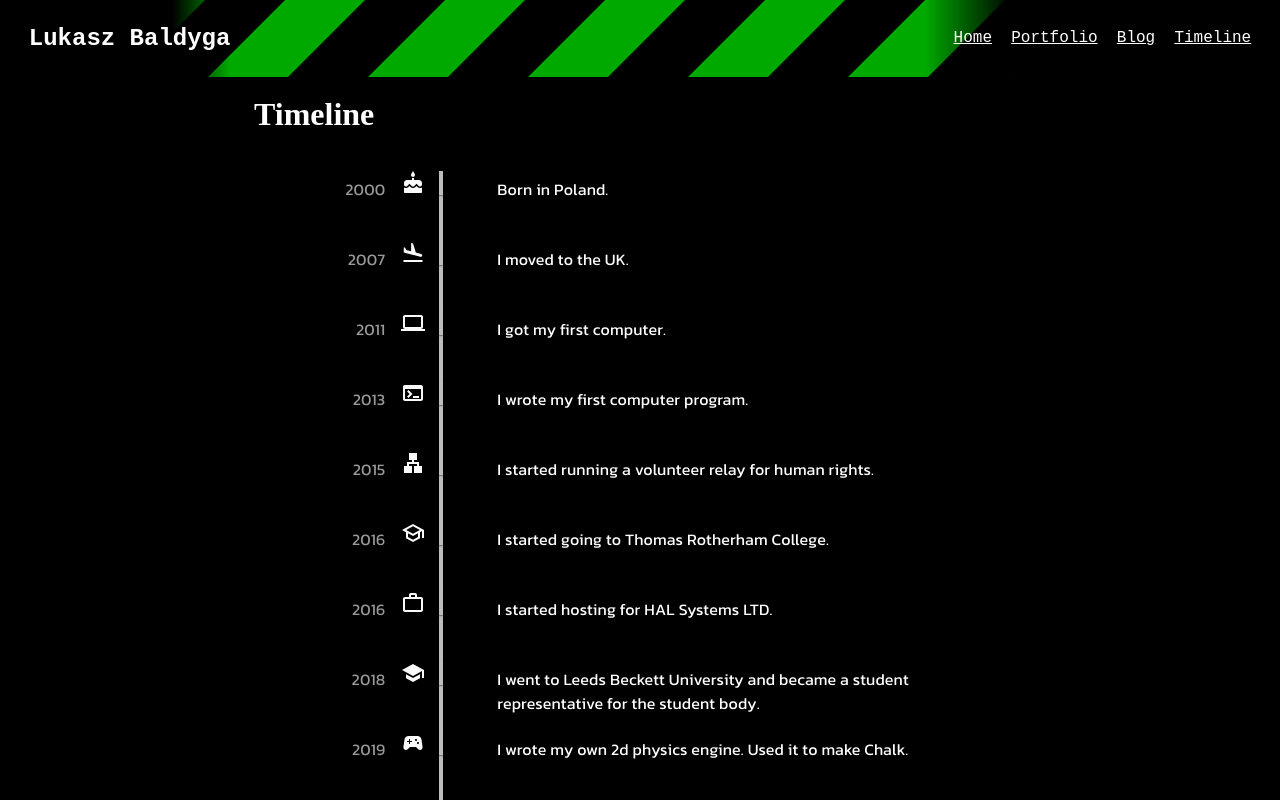
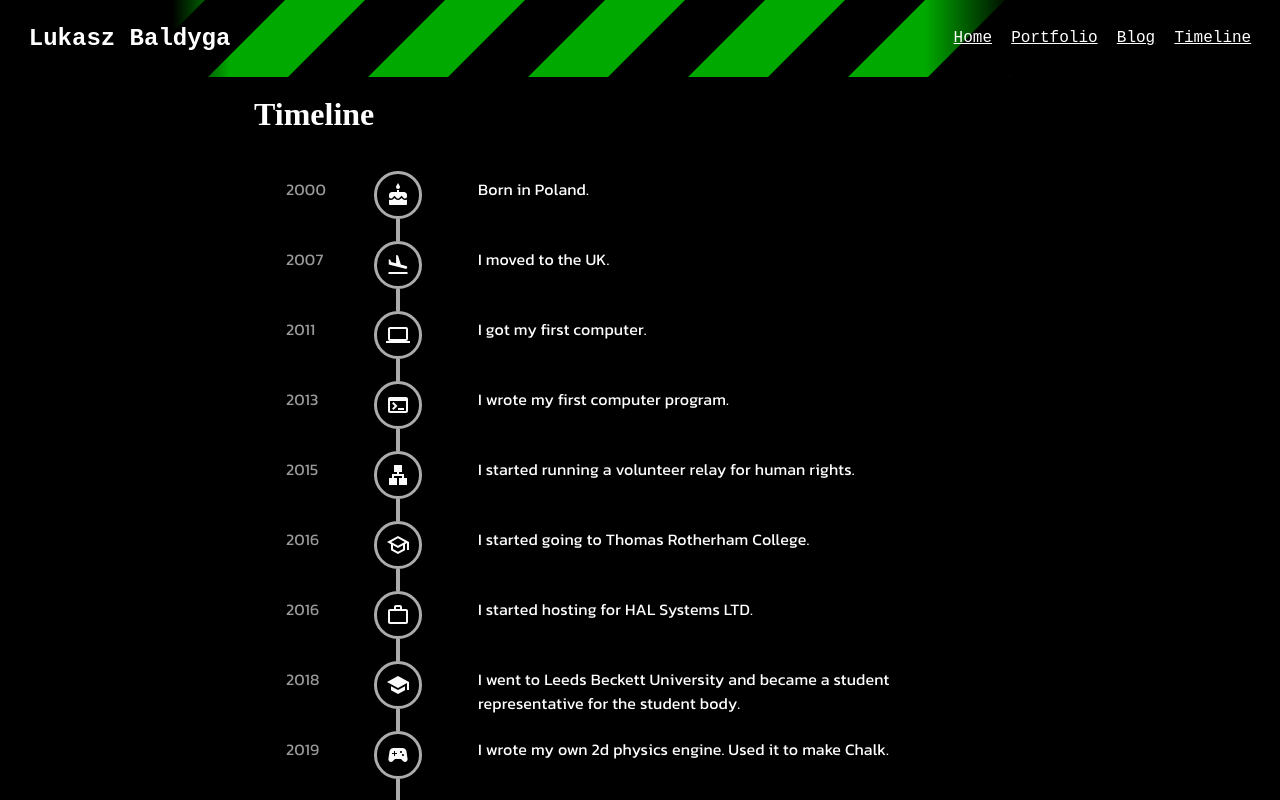
Before and after one commit to Rijndael1998/Website-Neo, a Next.js app: page /timeline in a window 1280 px wide. Shown: the top 800 px of the page. Built offline with nearby package versions, Linux system fonts and the light colour scheme; a web font is replaced by a local one.

Commit message:
fixed some bugs for timeline

```diff
--- a/src/app/timeline/page.tsx
+++ b/src/app/timeline/page.tsx
@@ -84,14 +84,17 @@ const timelineItems: Array<[year: string, desc: any, icon: OverridableComponent<
     // ],
 ];
 
+const color = "#ababab";
 
 export default function TimelinePage() {
     return <Lazy>
         <h1>Timeline</h1>
         <Timeline
             sx={{
-                [`& .${timelineOppositeContentClasses.root}`]: {
-                    flex: 0.2,
+                [`& .${timelineItemClasses.root}`]: {
+                    display: "grid",
+                    gridTemplateColumns: "8ch 16ch auto",
+                    gridTemplateRows: "1fr",
                 },
                 [`& .${timelineItemClasses.root}:before`]: {
                     display: "none",
@@ -107,7 +110,11 @@ export default function TimelinePage() {
                     minHeight: `8ch`,
                 },
                 [`& .${timelineConnectorClasses.root}`]: {
+                    background: color,
                     width: "0.5ex",
+                },
+                [`& .${timelineItemClasses.root} `]: {
+                    position: "relative",
                 },
                 [`& .${timelineItemClasses.root} .${timelineDotClasses.root}`]: {
                     position: "absolute",
@@ -115,10 +122,18 @@ export default function TimelinePage() {
                     right: 0,
                     bottom: 0,
                     left: 0,
+
                     background: "transparent",
-                    border: "unset",
-                    margin: 0,
-                    padding: 0,
+                    border: "none",
+                    margin: "auto",
+                },
+                [`& .${timelineItemClasses.root} .${timelineDotClasses.root}`]: {
+                    margin: "auto",
+                    // color: "black",
+                    background: "transparent",
+                    border: "0.5ex solid",
+                    borderColor: color,
+                    padding: "1.2ex",
                 },
             }}
         >
--- a/src/components/app/copy/copy.module.scss
+++ b/src/components/app/copy/copy.module.scss
@@ -12,8 +12,8 @@
     width: 2ch;
 
     &,
-    * {
-        transition: color 0.5s ease, transform 0.5s ease;
+    & > * {
+        transition: color 0.5s ease, transform 0.5s ease !important; // css files get compiled differently
     }
 
     .copy {
```
